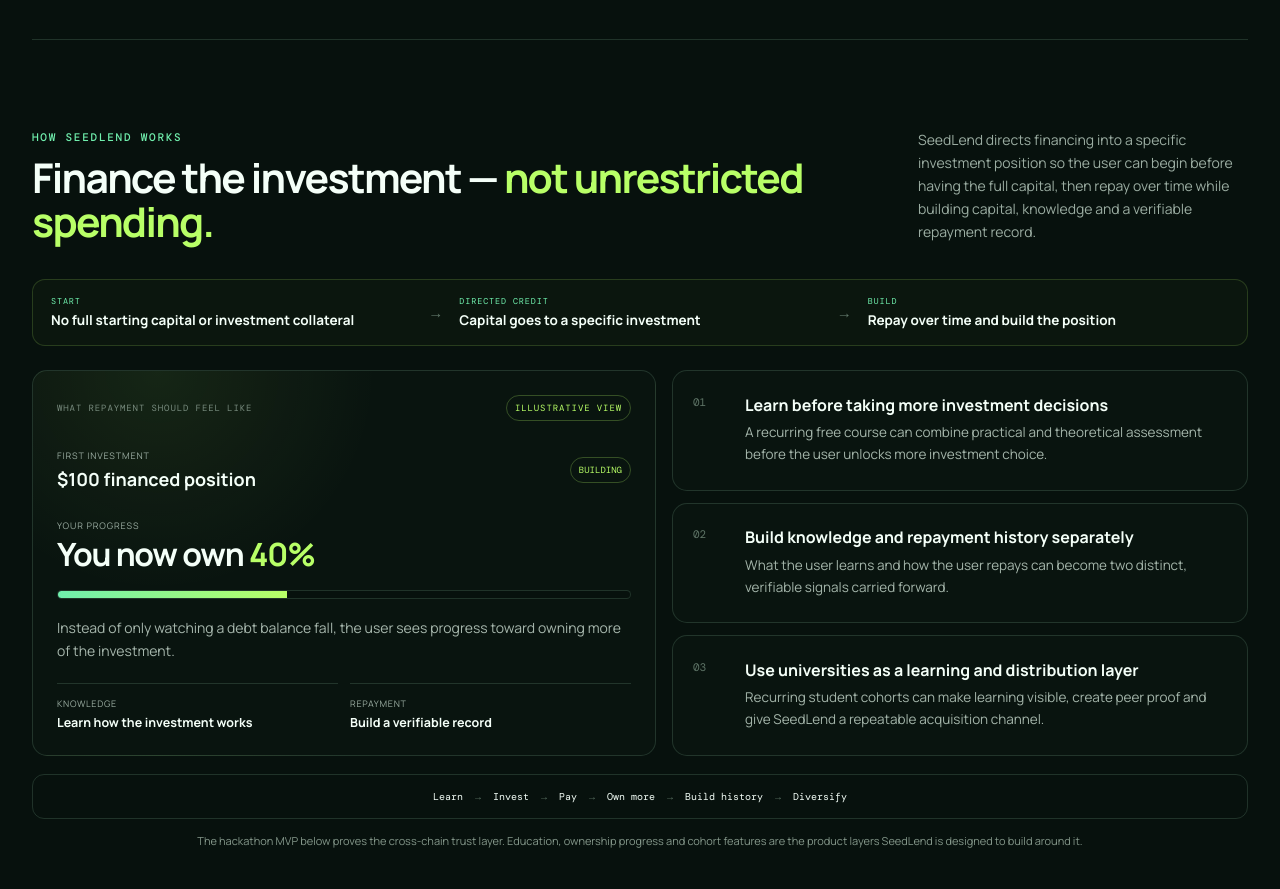
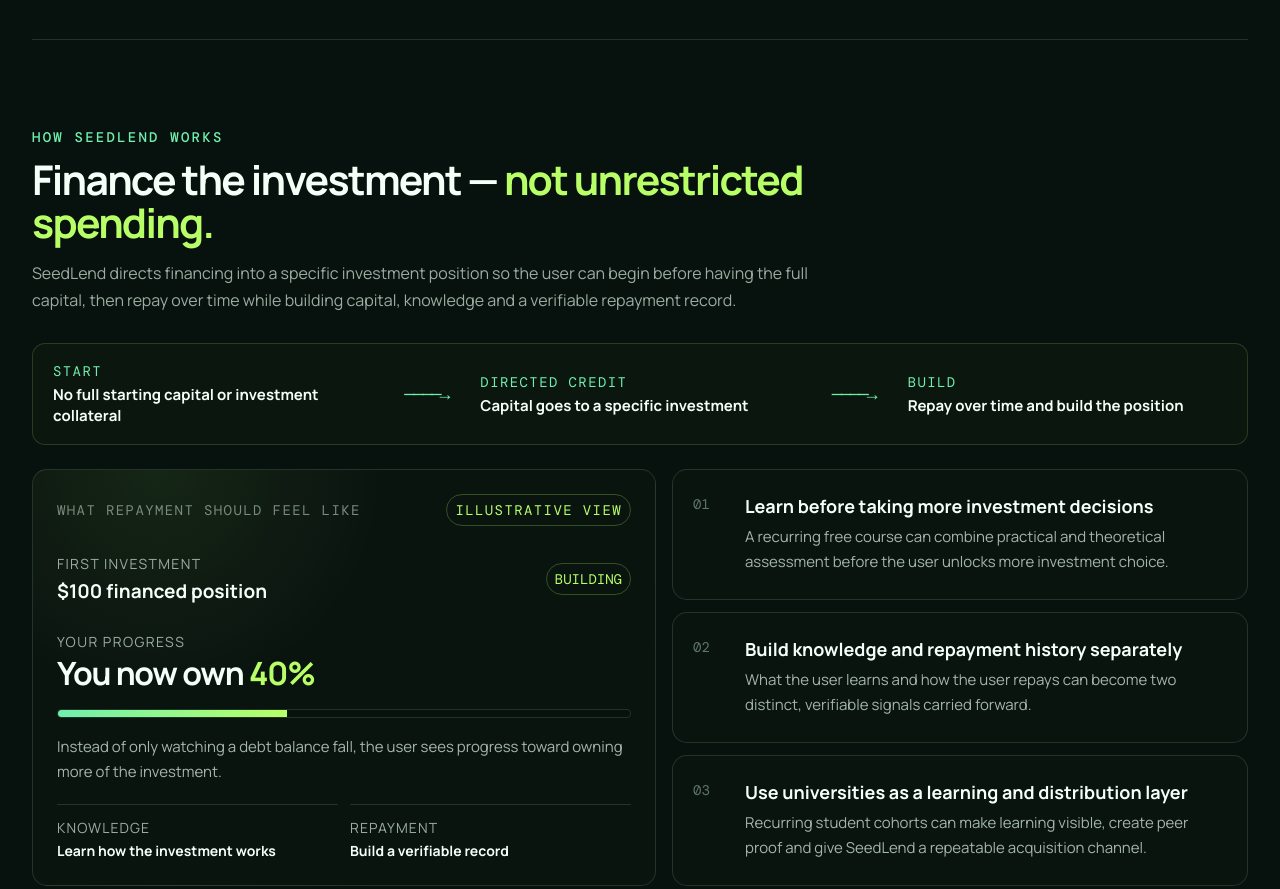
Before and after one commit to SergioBenaR/seedlend, a website: page app/index.html in a window 1280 px wide. Shown: the part 1780-2669 px from the top of the page. Drawn offline with nearby package versions, Linux system fonts and the light colour scheme.

Commit message:
ui: fix SeedLend works section readability

```diff
--- a/app/product-concept.css
+++ b/app/product-concept.css
@@ -84,3 +84,70 @@
   .feature-card{grid-template-columns:32px 1fr}
   .product-flow{justify-content:flex-start}
 }
+
+/* Section 3 only: SeedLend product */
+.product-section .product-heading{
+  grid-template-columns:1fr;
+  gap:16px;
+  align-items:start;
+  margin-bottom:34px;
+}
+.product-section .product-heading h2{max-width:920px}
+.product-section .product-heading>p{
+  max-width:780px;
+  margin:0;
+  font-size:16px;
+  line-height:1.65;
+}
+
+.product-section .section-kicker,
+.product-section .capital-flow small,
+.product-section .concept-head,
+.product-section .concept-pill,
+.product-section .position-head small,
+.product-section .ownership-value small,
+.product-section .position-status,
+.product-section .concept-stats span,
+.product-section .concept-stats strong,
+.product-section .feature-index,
+.product-section .feature-card p,
+.product-section .product-flow,
+.product-section .concept-note{
+  font-size:14px;
+}
+.product-section .capital-flow strong{font-size:15px;line-height:1.4}
+.product-section .ownership-card>p{font-size:15px;line-height:1.65}
+.product-section .feature-card h3{font-size:18px}
+.product-section .feature-card p{font-size:15px}
+.product-section .position-head strong{font-size:19px}
+.product-section .concept-stats strong{line-height:1.4}
+.product-section .concept-note{max-width:980px;line-height:1.6}
+
+.product-section .capital-flow{
+  grid-template-columns:minmax(0,1fr) 84px minmax(0,1fr) 84px minmax(0,1fr);
+  gap:12px;
+  padding:18px 20px;
+}
+.product-section .capital-flow>b{
+  display:flex;
+  align-items:center;
+  justify-content:center;
+  min-width:84px;
+  color:transparent;
+  font-size:0;
+  line-height:1;
+}
+.product-section .capital-flow>b::after{
+  content:"────→";
+  color:var(--mint);
+  font-size:18px;
+  font-family:"DM Mono",monospace;
+  font-weight:500;
+  letter-spacing:-2px;
+}
+
+@media(max-width:760px){
+  .product-section .capital-flow{grid-template-columns:1fr}
+  .product-section .capital-flow>b{min-width:0;transform:none}
+  .product-section .capital-flow>b::after{content:"↓";font-size:22px;letter-spacing:0}
+}
```
